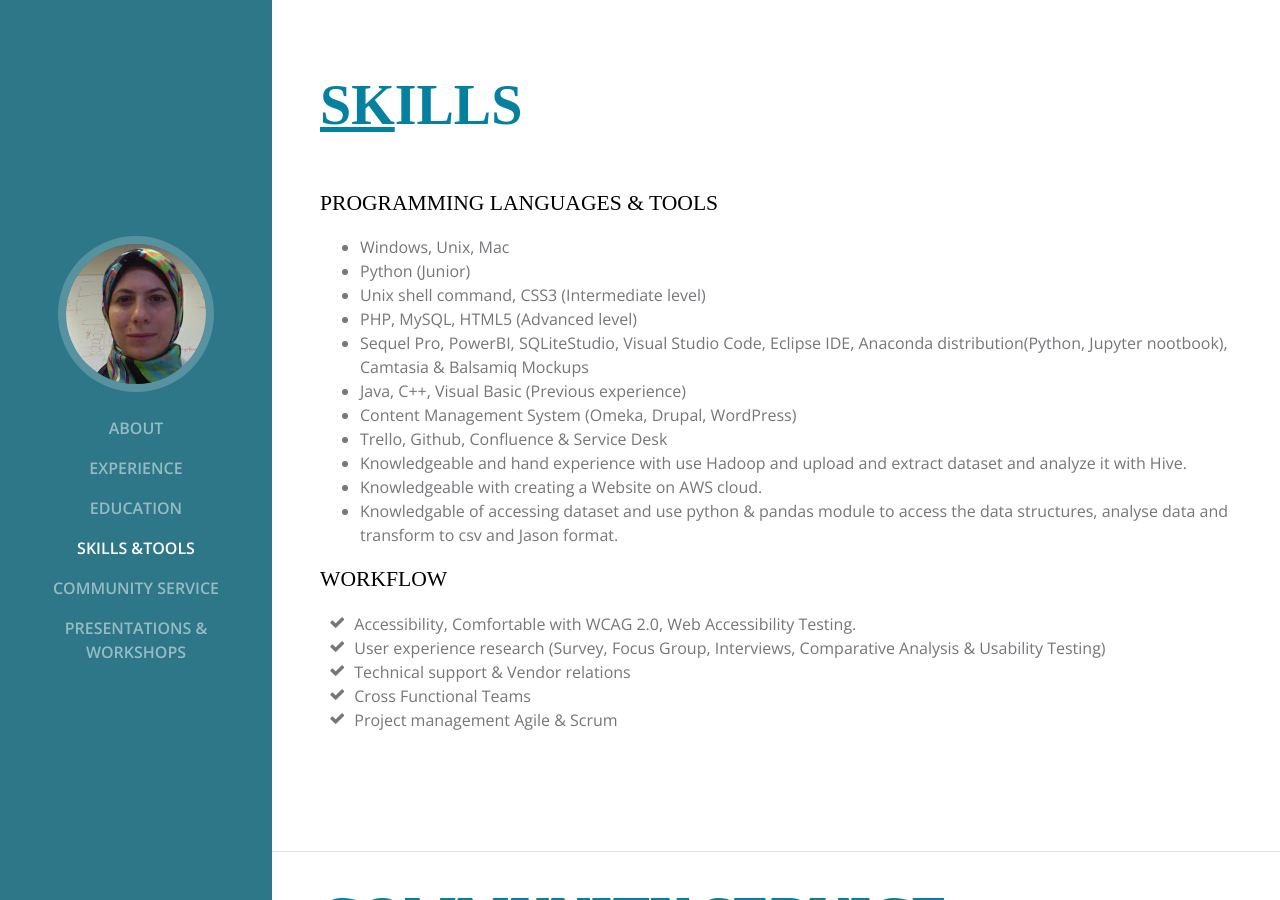
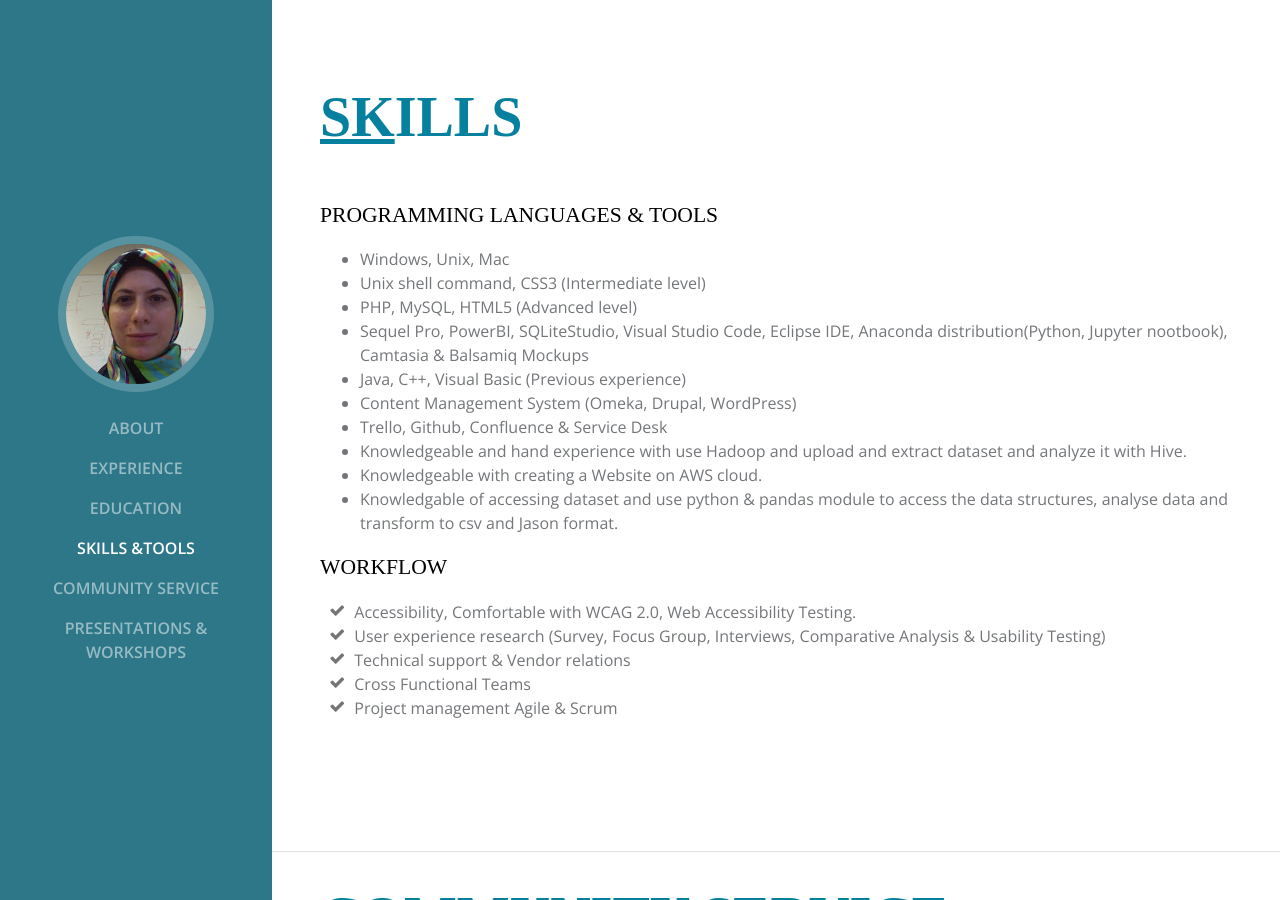
Before and after one commit to nancymou/nancymou.github.io, a Jekyll site: the page index.html, which Jekyll copies as it is, in a window 1280 px wide and 900 px high, scrolled down 3209 px. Built offline with Jekyll 4.4.1, drawn with Linux system fonts in a browser that asks for light colours; some web fonts are replaced.

Commit message:
Update index.html

```diff
--- a/index.html
+++ b/index.html
@@ -222,7 +222,6 @@
           <ul>
             <li>Windows, Unix, Mac
             </li>
-            <li>Python (Junior) </li>
             <li>Unix shell command, CSS3 (Intermediate level)</li>
             <li>PHP, MySQL, HTML5 (Advanced level)
             <li>Sequel Pro, PowerBI, SQLiteStudio, Visual Studio Code, Eclipse IDE, Anaconda distribution(Python, Jupyter nootbook), Camtasia &amp; Balsamiq Mockups</li>
```
